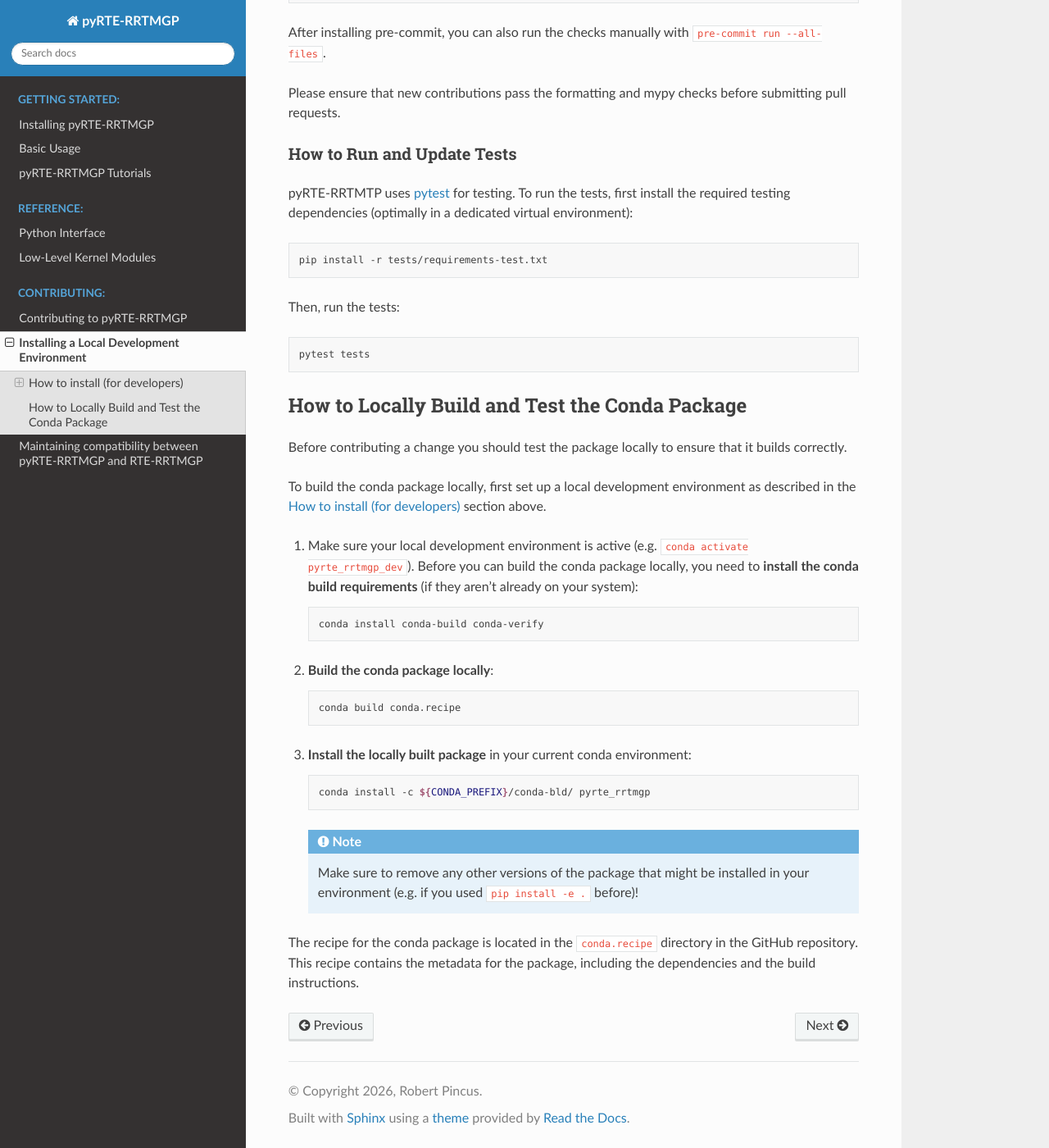
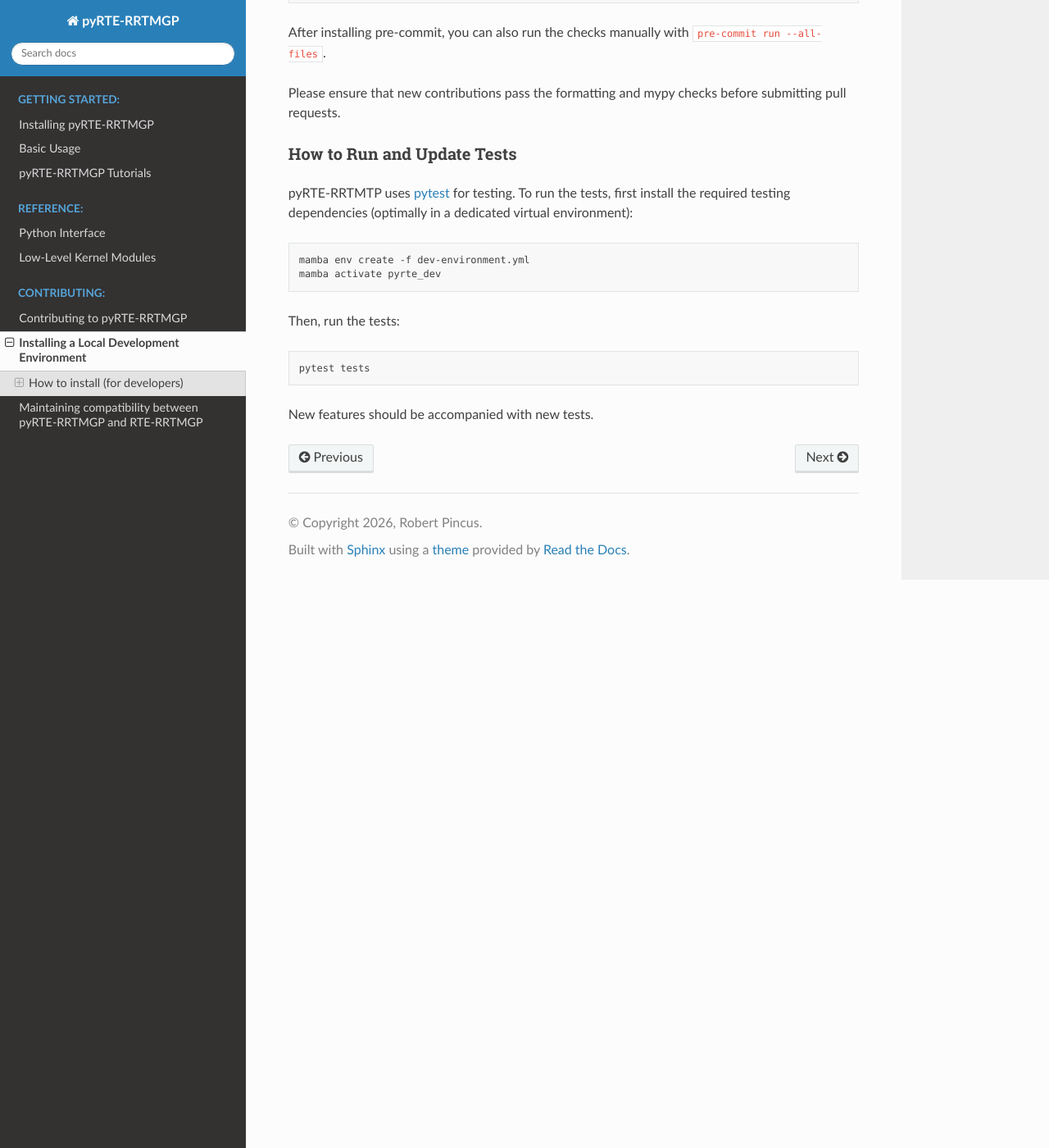
Before and after one commit to earth-system-radiation/pyRTE-RRTMGP, a Sphinx documentation site: the page built from docs/source/how_to/installation-local-dev.md, in a window 1280 px wide and 1400 px high, scrolled down 911 px. Shown: the whole window at 82% size. Built offline with Sphinx 7.4.7 and the Read the Docs theme 3.1.0, drawn with Linux system fonts in a browser that asks for light colours.

Commit message:
Omit local conda-building in CI, instructions

````diff
--- a/docs/source/how_to/installation-local-dev.md
+++ b/docs/source/how_to/installation-local-dev.md
@@ -43,7 +43,8 @@
 pyRTE-RRTMTP uses [pytest](https://docs.pytest.org/) for testing. To run the tests, first install the required testing dependencies (optimally in a dedicated virtual environment):
 
 ```bash
-pip install -r tests/requirements-test.txt
+mamba env create -f dev-environment.yml
+mamba activate pyrte_dev
 ```
 
 Then, run the tests:
@@ -52,33 +53,4 @@
 pytest tests
 ```
 
-(local-conda-build)=
-## How to Locally Build and Test the Conda Package
-
-Before contributing a change you should test the package locally to ensure that it builds correctly.
-
-To build the conda package locally, first set up a local development environment as described in the {ref}`local-install` section above.
-
-1. Make sure your local development environment is active (e.g. `conda activate pyrte_rrtmgp_dev`). Before you can build the conda package locally, you need to **install the conda build requirements** (if they aren't already on your system):
-
-    ```bash
-    conda install conda-build conda-verify
-    ```
-
-4. **Build the conda package locally**:
-
-    ```bash
-    conda build conda.recipe
-    ```
-
-5. **Install the locally built package** in your current conda environment:
-
-    ```bash
-    conda install -c ${CONDA_PREFIX}/conda-bld/ pyrte_rrtmgp
-    ```
-
-    ```{note}
-    Make sure to remove any other versions of the package that might be installed in your environment (e.g. if you used `pip install -e .` before)!
-    ```
-
-The recipe for the conda package is located in the `conda.recipe` directory in the GitHub repository. This recipe contains the metadata for the package, including the dependencies and the build instructions.
+New features should be accompanied with new tests.
````
Also changed, not shown: 3 other files.
